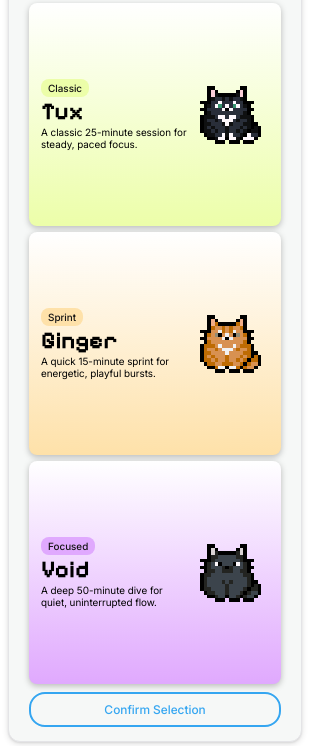
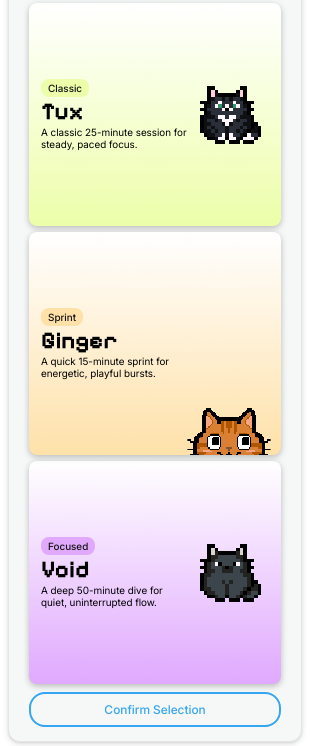
Before and after one commit to educ-jkescritor/Pawse, an Electron app: page src/renderer/index.html in a window 310 px wide. Shown: the part 98-844 px from the top of the page. Drawn offline with Linux system fonts and the light colour scheme; no server answers.

Commit message:
update: change index files for sprites

```diff
--- a/src/renderer/index.css
+++ b/src/renderer/index.css
@@ -583,6 +583,10 @@ body::after {
 
 /* Ginger (Sprint Orange Theme) */
 #orange_cat {
+    position: relative;
+    overflow: hidden;
+    border: none;
+    padding: 7px 12px;
     background-image: linear-gradient(180deg, #FFF 0%, var(--theme-sprint-light) 50%, var(--theme-sprint-light) 100%);
     box-shadow: 0 2px 6px 0 rgba(0, 0, 0, 0.25);
 }
@@ -591,7 +595,13 @@ body::after {
 }
 #orange_cat.selected {
     background-position: bottom;
-    border-color: var(--theme-sprint-solid); /* Lock orange border only when selected */
+    box-shadow: inset 0 0 0 3px var(--theme-sprint-solid), 0 2px 6px 0 rgba(0, 0, 0, 0.2);
+}
+#orange_cat.selected:hover {
+    box-shadow: inset 0 0 0 3px var(--theme-sprint-solid), 0 4px 10px 0 rgba(0, 0, 0, 0.15);
+}
+#orange_cat.selected:active {
+    box-shadow: inset 0 0 0 3px var(--theme-sprint-solid), 0 2px 4px 0 rgba(0, 0, 0, 0.15);
 }
 
 /* Void (Focused Purple Theme) */
@@ -686,11 +696,70 @@ body::after {
     /* Smooth transition for the zoom effect */
 }
 
-/* Optional: Zoom in a bit more on hover/selection for a premium interactive feel */
-/* .cat_buttons button:hover .cat_image img,
-.cat_buttons button.selected .cat_image img {
-    transform: scale(1.4);
-} */
+/* Ginger Cat Selection Bottom-Aligned Peeking Sprite */
+#orange_cat .cat_image {
+    align-self: stretch;
+    align-items: flex-end;
+    justify-content: center;
+    height: auto;
+    margin-top: -7px;
+    margin-bottom: -7px;
+    overflow: visible;
+}
+
+.orange-main-sprite {
+    display: block;
+    position: relative;
+    width: 64px;
+    height: 64px;
+    flex-shrink: 0;
+    background-repeat: no-repeat;
+    background-position: 0px 0px;
+    image-rendering: pixelated;
+    transform: scale(1.3);
+    transform-origin: bottom center;
+    backface-visibility: hidden;
+    will-change: background-image, background-position;
+    pointer-events: none;
+}
+
+/* Keep both main_static and main sprite sheets resident in GPU texture memory at all times */
+.orange-main-sprite::before,
+.orange-main-sprite::after {
+    content: '';
+    position: absolute;
+    width: 0;
+    height: 0;
+    opacity: 0;
+    pointer-events: none;
+}
+
+.orange-main-sprite::before {
+    background-image: url('../assets/sprites/orange_cat_main_static.png');
+}
+
+.orange-main-sprite::after {
+    background-image: url('../assets/sprites/orange_cat_main.png');
+}
+
+.orange-main-sprite.main-static {
+    background-image: url('../assets/sprites/orange_cat_main_static.png');
+    background-size: 64px 64px;
+    background-position: 0px 0px;
+    animation: none;
+}
+
+.orange-main-sprite.main-anim {
+    background-image: url('../assets/sprites/orange_cat_main.png');
+    background-size: 192px 64px; /* 3 frames * 64px */
+    background-position: 0px 0px;
+    animation: orangeMainAnim 0.9s steps(3) infinite;
+}
+
+@keyframes orangeMainAnim {
+    from { background-position: 0px 0px; }
+    to { background-position: -192px 0px; }
+}
 
 /* Companion text color animation on selection and hover */
 /* Base Selection Lock */
--- a/src/renderer/index.html
+++ b/src/renderer/index.html
@@ -56,7 +56,7 @@
                     <span class="font-inter-10-regular">A quick 15-minute sprint for energetic, playful bursts.</span>
                 </span>
                 <span class="cat_image">
-                    <img src="../assets/sprites/orange_cat_static.png" alt="orange-cat">
+                    <span id="orange-main-sprite" class="orange-main-sprite main-static" role="img" aria-label="orange-cat"></span>
                 </span>
             </button>
 
--- a/src/renderer/index.js
+++ b/src/renderer/index.js
@@ -10,6 +10,40 @@ if (localStorage.getItem('alwaysOnTop') === 'true') {
 }
 
 let selectedCat = null;
+
+// Preload Ginger selection sprites into memory to prevent any transition flicker
+(function preloadMainSprites() {
+    [
+        '../assets/sprites/orange_cat_main_static.png',
+        '../assets/sprites/orange_cat_main.png'
+    ].forEach(url => {
+        const img = new Image();
+        img.src = url;
+    });
+})();
+
+// Start continuous alternating sequence between orange_cat_main_static and orange_cat_main
+let orangeMainTimeoutId = null;
+(function startOrangeMainSequence() {
+    const sprite = document.getElementById("orange-main-sprite");
+    if (!sprite) return;
+
+    let isStatic = true;
+    sprite.className = "orange-main-sprite main-static";
+
+    function playMainLoop() {
+        isStatic = !isStatic;
+        if (isStatic) {
+            sprite.className = "orange-main-sprite main-static";
+            orangeMainTimeoutId = setTimeout(playMainLoop, 2500); // Rest on main_static for 2.5s
+        } else {
+            sprite.className = "orange-main-sprite main-anim";
+            orangeMainTimeoutId = setTimeout(playMainLoop, 2700); // 3 cycles of 0.9s 3-frame main animation
+        }
+    }
+
+    orangeMainTimeoutId = setTimeout(playMainLoop, 2500);
+})();
 
 // Store buttons in a dictionary
 const buttons = {
```
